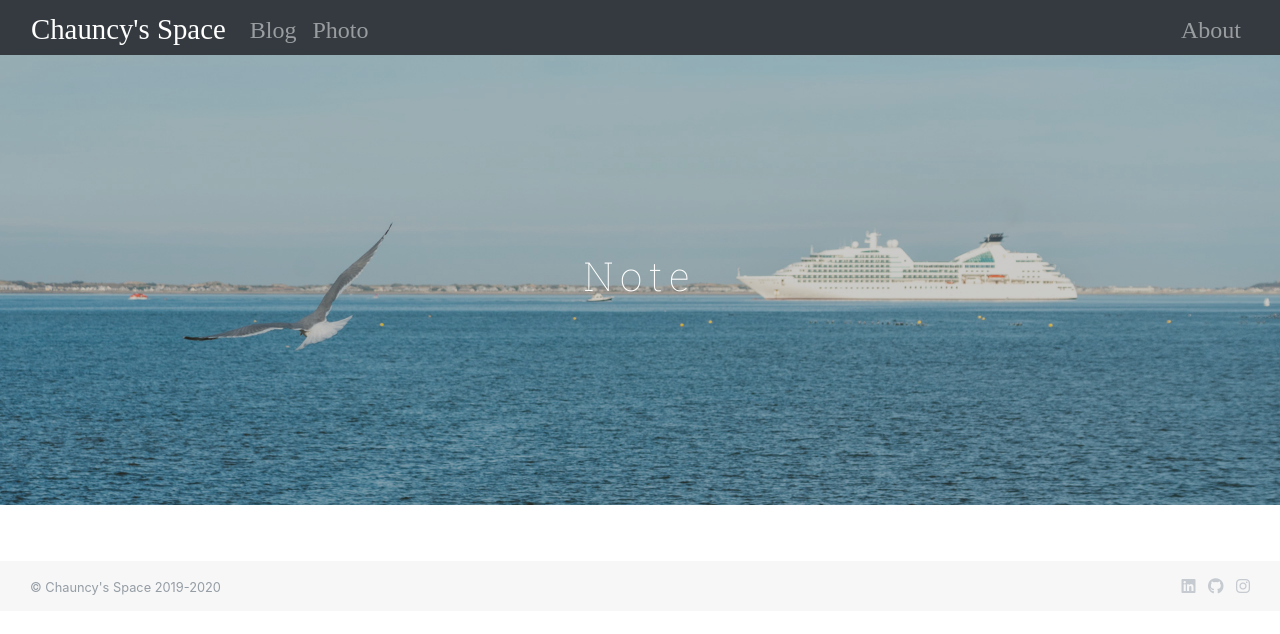
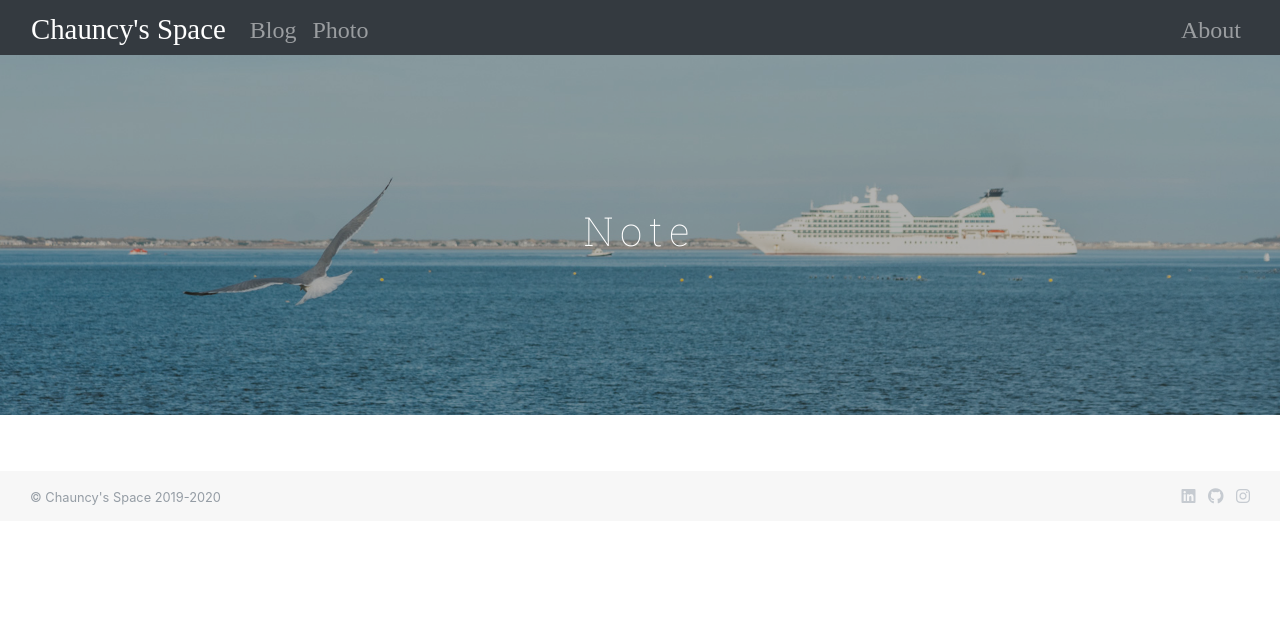
Before and after one commit to chauncyf/chauncyf.github.io, a Jekyll site: the page built from note.html, in a window 1280 px wide. Shown: the top 634 px of the page. Built offline with Jekyll 4.4.1, drawn with Linux system fonts in a browser that asks for light colours; nearby versions of some CDN libraries; some web fonts are replaced; comment, search, counter and statistics services are not loaded.

```diff
--- a/_sass/main.scss
+++ b/_sass/main.scss
@@ -170,6 +170,20 @@
   border-radius: .5rem !important;
 }
 
+.tag-list {
+  .list-inline-item {
+    font-size: 1rem;
+    margin: 0;
+    padding: 0.1rem 0.2rem 0.1rem 0.5rem;
+    border-radius: 0.5rem;
+    cursor: pointer;
+
+    &.active {
+      background-color: rgba(0, 0, 0, 0.3);
+    }
+  }
+}
+
 .container-blog {
   .list-group-item {
     border: none;
@@ -189,9 +203,9 @@
   //  max-width: 100%;
   //}
 
-  @media (min-width: 1200px) {
-    max-width: 1200px;
-  }
+  //@media (min-width: 1200px) {
+  //  max-width: 1200px;
+  //}
 }
 
 .container-note {
@@ -677,19 +691,43 @@
 .carousel {
   font-family: 'Roboto Slab', serif;
   font-size: 3rem;
-  letter-spacing: .4rem;
   color: white;
 
-  max-height: 50vh;
+  max-height: 40vh;
   overflow: hidden;
   display: flex;
 
+  h1 {
+    letter-spacing: .4rem;
+  }
+
   img {
-    filter: brightness(80%);
+    filter: brightness(70%);
   }
 
   .carousel-item {
     display: flex;
+  }
+
+  .tag-list {
+    letter-spacing: .2rem;
+  }
+
+  .navbar {
+    //font-family: 'Roboto Slab', serif;
+    //letter-spacing: .2rem;
+    padding: 1rem;
+    width: 100%;
+    background-color: transparent !important;
+
+
+    //.navbar-brand {
+    //  font-size: 1.5rem;
+    //}
+
+    //.nav-link {
+    //  font-size: 1.2rem;
+    //}
   }
 }
 
```
Also changed, not shown: blog.html (+37 -12 lines).
